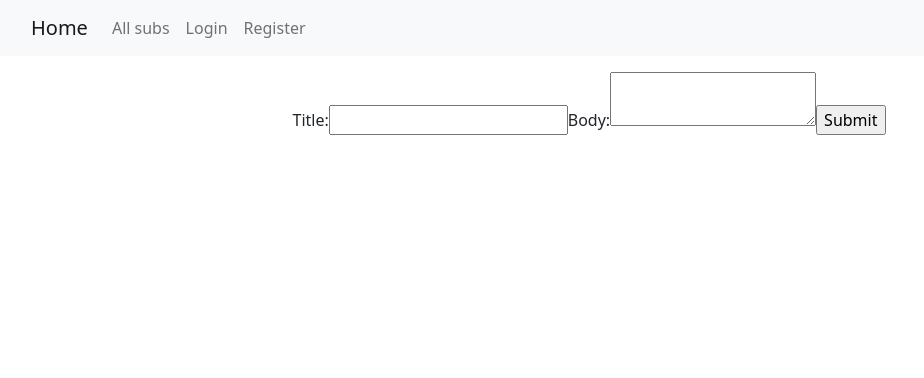
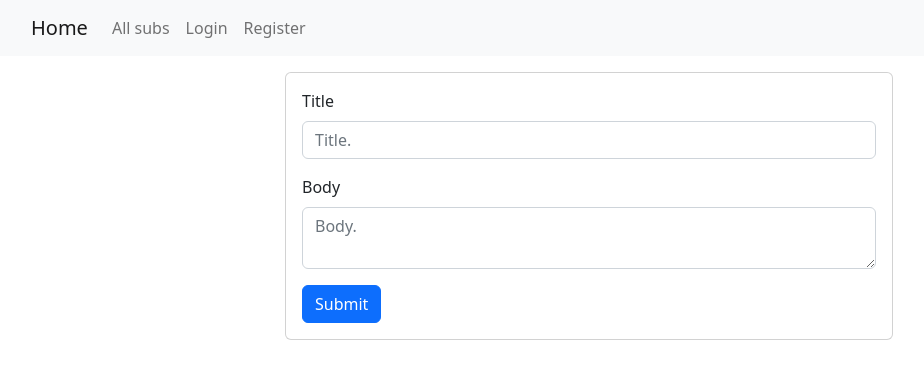
Before and after one commit to jno3/reddit-copy-frontend, a React app: page /createtopic/1 in a window 1280 px wide. Shown: the whole page, without its empty margins (51-975 px from the left). Built offline with nearby package versions, Linux system fonts and the light colour scheme.

Commit message:
finished*

```diff
--- a/public/index.html
+++ b/public/index.html
@@ -9,12 +9,10 @@
       name="description"
       content="Web site created using create-react-app"
     />
-    <link rel="apple-touch-icon" href="%PUBLIC_URL%/logo192.png" />
     <!--
       manifest.json provides metadata used when your web app is installed on a
       user's mobile device or desktop. See https://developers.google.com/web/fundamentals/web-app-manifest/
     -->
-    <link rel="manifest" href="%PUBLIC_URL%/manifest.json" />
     <!--
       Notice the use of %PUBLIC_URL% in the tags above.
       It will be replaced with the URL of the `public` folder during the build.
@@ -24,7 +22,7 @@
       work correctly both with client-side routing and a non-root public URL.
       Learn how to configure a non-root public URL by running `npm run build`.
     -->
-    <title>React App</title>
+    <title>Reddit Copy</title>
   </head>
   <body>
     <noscript>You need to enable JavaScript to run this app.</noscript>
--- a/src/CreateSub.js
+++ b/src/CreateSub.js
@@ -5,29 +5,26 @@ import { baseURL, basePostRequest } from "./ApiRequests";
 const CreateSub = () => {
     const [inputs, setInputs] = useState({});
     const navigate = useNavigate();
+    const token = localStorage.getItem("jwt");
     const handleChange = (event) => {
         const name = event.target.name;
         const value = event.target.value;
         setInputs(values => ({ ...values, [name]: value }))
     }
-    const handleSubmit = async(event) => {
+    const handleSubmit = async (event) => {
         event.preventDefault();
-        const url = baseURL + "/authentication/login/";
-        const token = null;
-        const type = "u";
+        const url = `${baseURL}/user/sub/`;
+        const type = "a";
         const temp = await basePostRequest(url, inputs, token, type);
-        if(temp.status === 500){
-            const warning = document.getElementById("pw-alert");
-            warning.style.visibility = "visible";
-            setTimeout(() => {
-                warning.style.visibility = "hidden";
-            }, 3000);
-        }else{
-            const {data} = temp;
-            localStorage.setItem("jwt", data.token);
-            localStorage.setItem("username", data.username);
-            localStorage.setItem("id", data.userId);
+        if (temp.status === 500) {
+            localStorage.removeItem("jwt");
+            localStorage.removeItem("username");
+            localStorage.removeItem("id");
+            alert("session expired")
             navigate("/");
+        } else {
+            console.log(temp.data.id);
+            navigate(`/sub/${temp.data.id}`);
         }
     }
 
@@ -35,14 +32,15 @@ const CreateSub = () => {
         <div className="general">
             <Card style={{ width: "38rem", marginTop: "1rem" }}>
                 <Card.Body>
+                    <Card.Title>Create new sub</Card.Title>
                     <Form onSubmit={handleSubmit}>
                         <Form.Group className="mb-3" controlId="formBasicText1">
-                            <Form.Label>Title</Form.Label>
+                            <Form.Label>Name</Form.Label>
                             <Form.Control
                                 type="text"
-                                placeholder="Enter post title."
-                                name="title"
-                                value={inputs.username || ""}
+                                placeholder="Enter the sub's name."
+                                name="name"
+                                value={inputs.name || ""}
                                 onChange={handleChange}
                                 required
                                 minLength={8}
@@ -50,12 +48,13 @@ const CreateSub = () => {
                         </Form.Group>
 
                         <Form.Group className="mb-3" controlId="formBasicText2">
-                            <Form.Label>Body</Form.Label>
+                            <Form.Label>Description</Form.Label>
                             <Form.Control
+                                as="textarea"
                                 type="text"
-                                placeholder="Enter post body."
-                                name="body"
-                                value={inputs.password || ""}
+                                placeholder="Enter the sub's description."
+                                name="description"
+                                value={inputs.description || ""}
                                 onChange={handleChange}
                                 required
                                 minLength={8}
--- a/src/CreateTopic.js
+++ b/src/CreateTopic.js
@@ -1,51 +1,71 @@
 import { useState } from "react";
-import { useNavigate, useParams } from "react-router-dom";
+import { useParams } from "react-router-dom";
+import { Button, Card, Form } from "react-bootstrap";
+import { useNavigate } from "react-router-dom";
 import { baseURL, basePostRequest } from "./ApiRequests";
 const CreateTopic = () => {
+    const { id } = useParams();
     const [inputs, setInputs] = useState({});
+    const token = localStorage.getItem("jwt");
     const navigate = useNavigate();
     const handleChange = (event) => {
         const name = event.target.name;
         const value = event.target.value;
         setInputs(values => ({ ...values, [name]: value }))
     }
-    const {id} = useParams();
+    const handleSubmit = async (event) => {
+        event.preventDefault();
         const url = `${baseURL}/user/sub/${id}/`;
-    const token = localStorage.getItem("jwt");
         const type = "a";
-    const handleSubmit = async(event) => {
-        event.preventDefault();
-        const response = await basePostRequest(url, inputs, token, type);
-        navigate(`/topic/${response.data.id}`);
+        const temp = await basePostRequest(url, inputs, token, type);
+        if (temp.status === 500) {
+            localStorage.removeItem("jwt");
+            localStorage.removeItem("username");
+            localStorage.removeItem("id");
+            alert("session expired")
+            navigate("/");
+        } else {
+            navigate(`/sub/${id}`);
+        }
     }
 
     return (
         <div className="general">
-            <form onSubmit={handleSubmit}>
-                <label>
-                    Title:
-                    <input
+            <Card style={{ width: "38rem", marginTop: "1rem" }}>
+                <Card.Body>
+                    <Form onSubmit={handleSubmit}>
+                        <Form.Group className="mb-3" controlId="formBasicEmail">
+                            <Form.Label>Title</Form.Label>
+                            <Form.Control
                                 type="text"
+                                placeholder="Title."
                                 name="title"
                                 value={inputs.title || ""}
                                 onChange={handleChange}
                                 required
                                 minLength={8}
                             />
-                </label>
-                <label>
-                    Body:
-                    <textarea
-                        type="password"
+                        </Form.Group>
+
+                        <Form.Group className="mb-3" controlId="formBasicPassword">
+                            <Form.Label>Body</Form.Label>
+                            <Form.Control
+                                as="textarea"
+                                type="text"
+                                placeholder="Body."
                                 name="body"
                                 value={inputs.body || ""}
                                 onChange={handleChange}
                                 required
                                 minLength={8}
                             />
-                </label>
-                <input type="submit" />
-            </form>
+                        </Form.Group>
+                        <Button variant="primary" type="submit">
+                            Submit
+                        </Button>
+                    </Form>
+                </Card.Body>
+            </Card>
         </div>
     )
 }
--- a/src/Login.js
+++ b/src/Login.js
@@ -12,7 +12,7 @@ const Login = () => {
     }
     const handleSubmit = async(event) => {
         event.preventDefault();
-        const url = baseURL + "/authentication/login/";
+        const url = `${baseURL}/authentication/login/`
         const token = null;
         const type = "u";
         const temp = await basePostRequest(url, inputs, token, type);
```
Also changed, not shown: README.md, images/1.png (added), images/2.png (added), images/3.png (added). Lines whose indentation alone changed are shown as unchanged.
